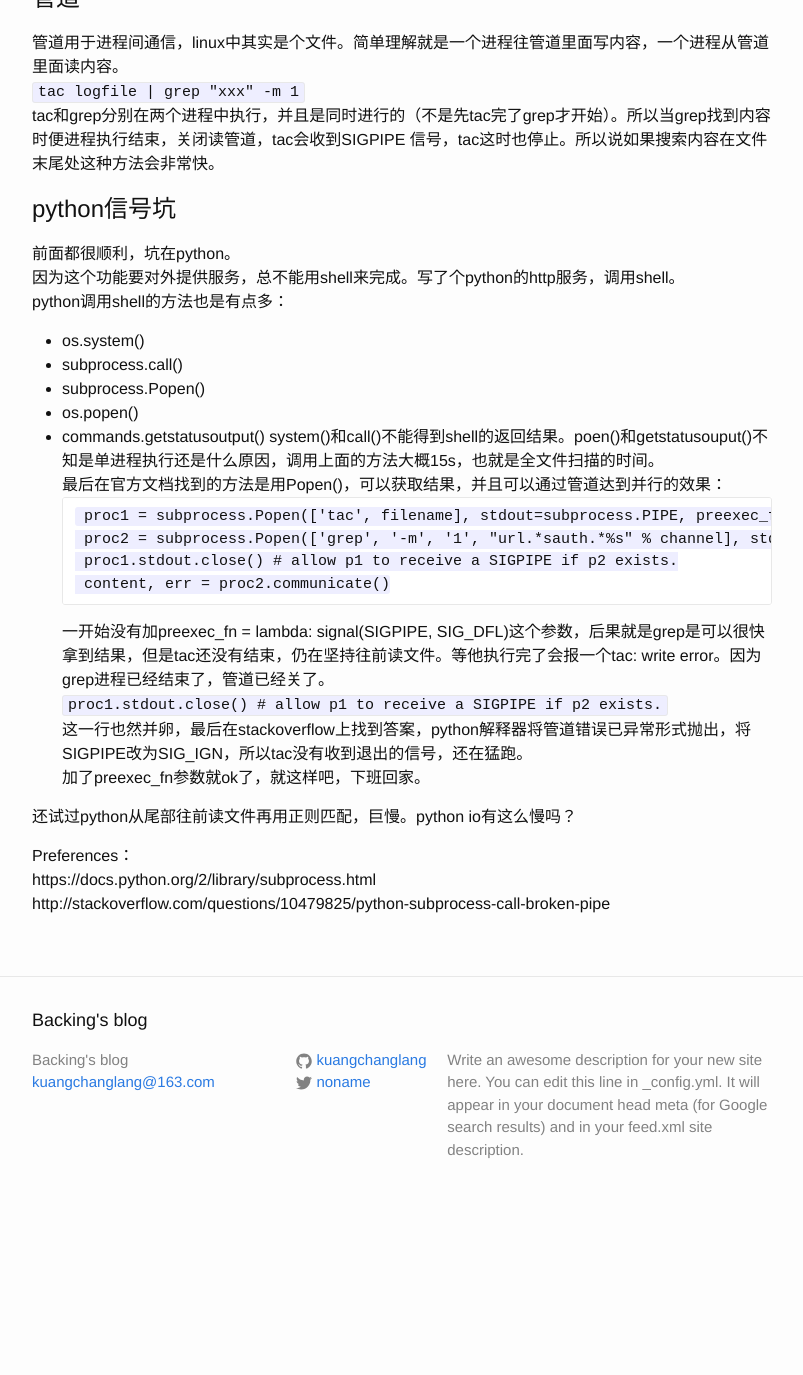
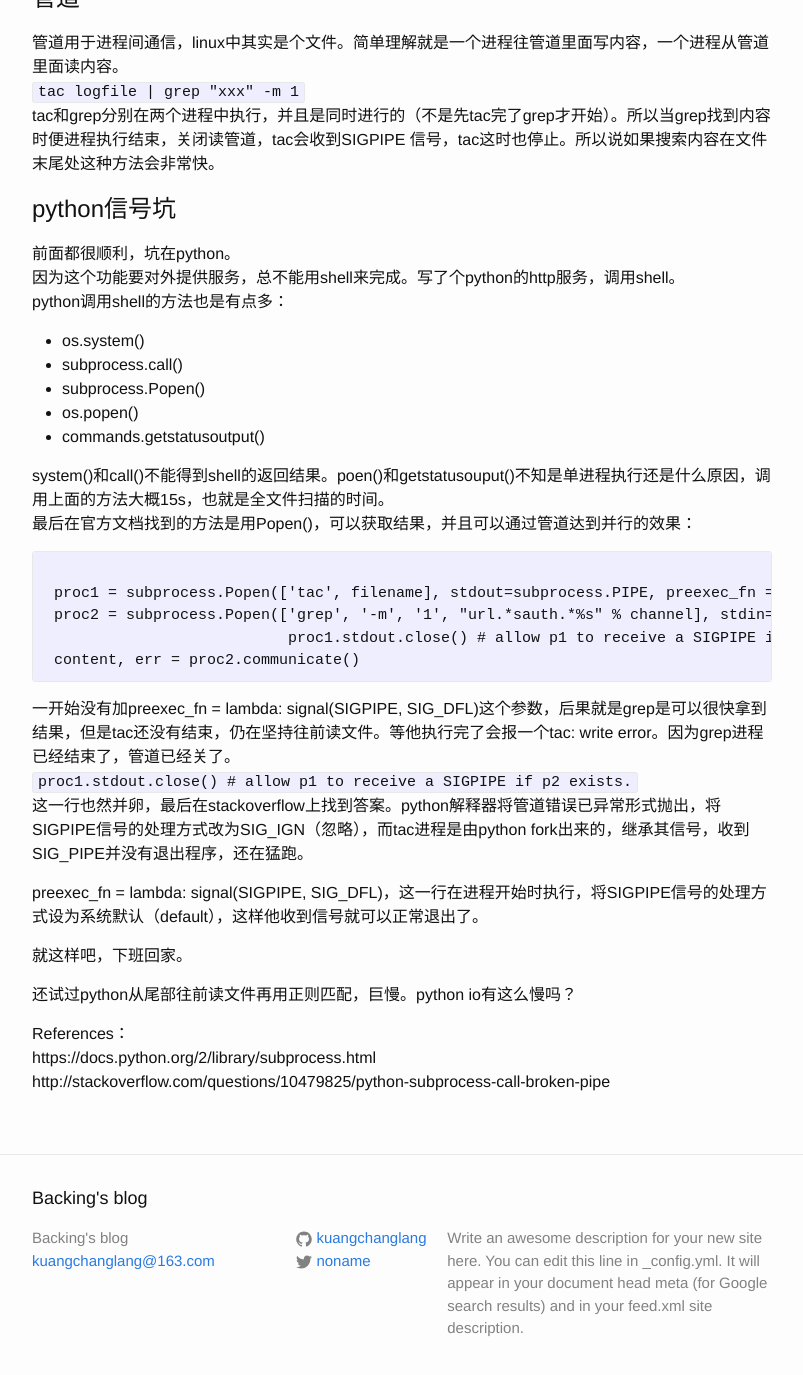
Before and after one commit to kuangchanglang/kuangchanglang.github.io, a Jekyll site: the page built from _posts/2015-08-13-pythonshell.md, in a window 1280 px wide and 1400 px high, scrolled down 1047 px. Shown: the top 1375 px of the window, without its empty margins (238-1041 px from the left). Built offline with Jekyll 4.4.1, drawn with Linux system fonts in a browser that asks for light colours; before the commit the page ends 2268 px from its top, so only the background shows below that; some of the changed text lies outside the part shown.

Commit message:
update 8 14

````diff
--- a/_posts/2015-08-13-pythonshell.md
+++ b/_posts/2015-08-13-pythonshell.md
@@ -4,7 +4,6 @@ title:  "python执行shell（管道传输数据）"
 date: 2015-8-13 22:05:24
 categories: jekyll update
 ---
-
 这个问题搞了大半天，傻逼了。
 
 #背景
@@ -23,7 +22,7 @@ tac从尾部开始读，将内容写到管道中。grep -m操作表示匹配到
 
 ##时间对比
 对于全文件扫描，cat需要5s，tac需要15s。  因此，有以下两种情况：
-1.搜索的内容在文件比较前面或者不存在，tac比较慢.
+1.搜索的内容在文件比较前面或者不存在，tac比较慢
 2.搜索的内容在文件的比较后面，实用cat再grep时间保持恒定5s左右，实用tac再grep毫秒级。
 所以看应用场景了，如果用户搜索的内容基本都是匹配的，tac效率高很多。
 
@@ -45,21 +44,26 @@ python调用shell的方法也是有点多：
 *     subprocess.Popen()
 *     os.popen()
 *     commands.getstatusoutput()
+
 system()和call()不能得到shell的返回结果。poen()和getstatusouput()不知是单进程执行还是什么原因，调用上面的方法大概15s，也就是全文件扫描的时间。
 最后在官方文档找到的方法是用Popen()，可以获取结果，并且可以通过管道达到并行的效果：
-```
+<pre><code>
  proc1 = subprocess.Popen(['tac', filename], stdout=subprocess.PIPE, preexec_fn = lambda: signal(SIGPIPE, SIG_DFL))
  proc2 = subprocess.Popen(['grep', '-m', '1', "url.*sauth.*%s" % channel], stdin=proc1.stdout, stdout=subprocess.PIPE)
- proc1.stdout.close() # allow p1 to receive a SIGPIPE if p2 exists.
+                           proc1.stdout.close() # allow p1 to receive a SIGPIPE if p2 exists.
  content, err = proc2.communicate()
-```
+</code></pre>
+
 一开始没有加preexec_fn = lambda: signal(SIGPIPE, SIG_DFL)这个参数，后果就是grep是可以很快拿到结果，但是tac还没有结束，仍在坚持往前读文件。等他执行完了会报一个tac: write error。因为grep进程已经结束了，管道已经关了。
 `` proc1.stdout.close() # allow p1 to receive a SIGPIPE if p2 exists. ``
-这一行也然并卵，最后在stackoverflow上找到答案，python解释器将管道错误已异常形式抛出，将SIGPIPE改为SIG_IGN，所以tac没有收到退出的信号，还在猛跑。
-加了preexec_fn参数就ok了，就这样吧，下班回家。
+这一行也然并卵，最后在stackoverflow上找到答案。python解释器将管道错误已异常形式抛出，将SIGPIPE信号的处理方式改为SIG_IGN（忽略），而tac进程是由python fork出来的，继承其信号，收到SIG_PIPE并没有退出程序，还在猛跑。
+
+ preexec_fn = lambda: signal(SIGPIPE, SIG_DFL)，这一行在进程开始时执行，将SIGPIPE信号的处理方式设为系统默认（default），这样他收到信号就可以正常退出了。
+
+就这样吧，下班回家。
 
 还试过python从尾部往前读文件再用正则匹配，巨慢。python io有这么慢吗？
 
-Preferences：
+References：
 https://docs.python.org/2/library/subprocess.html
 http://stackoverflow.com/questions/10479825/python-subprocess-call-broken-pipe
````
